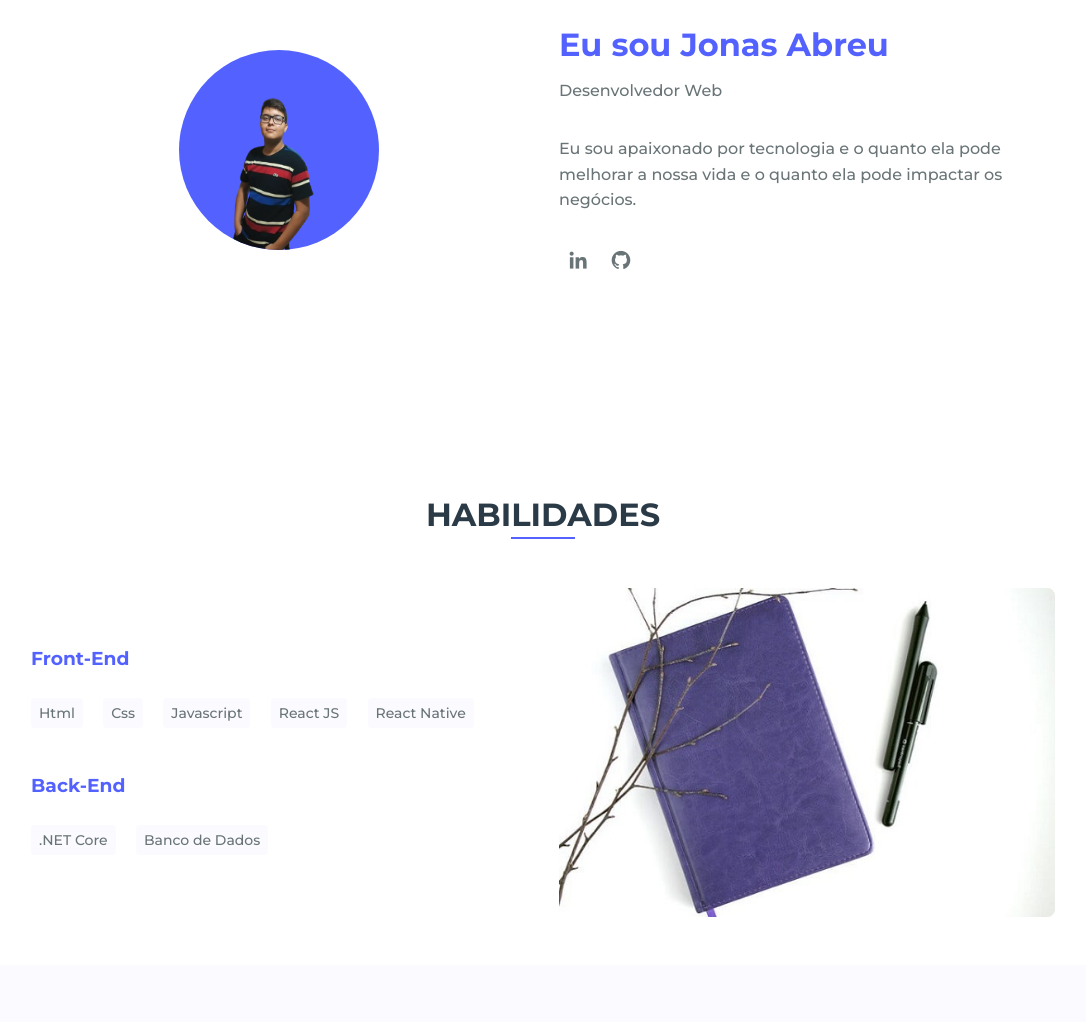
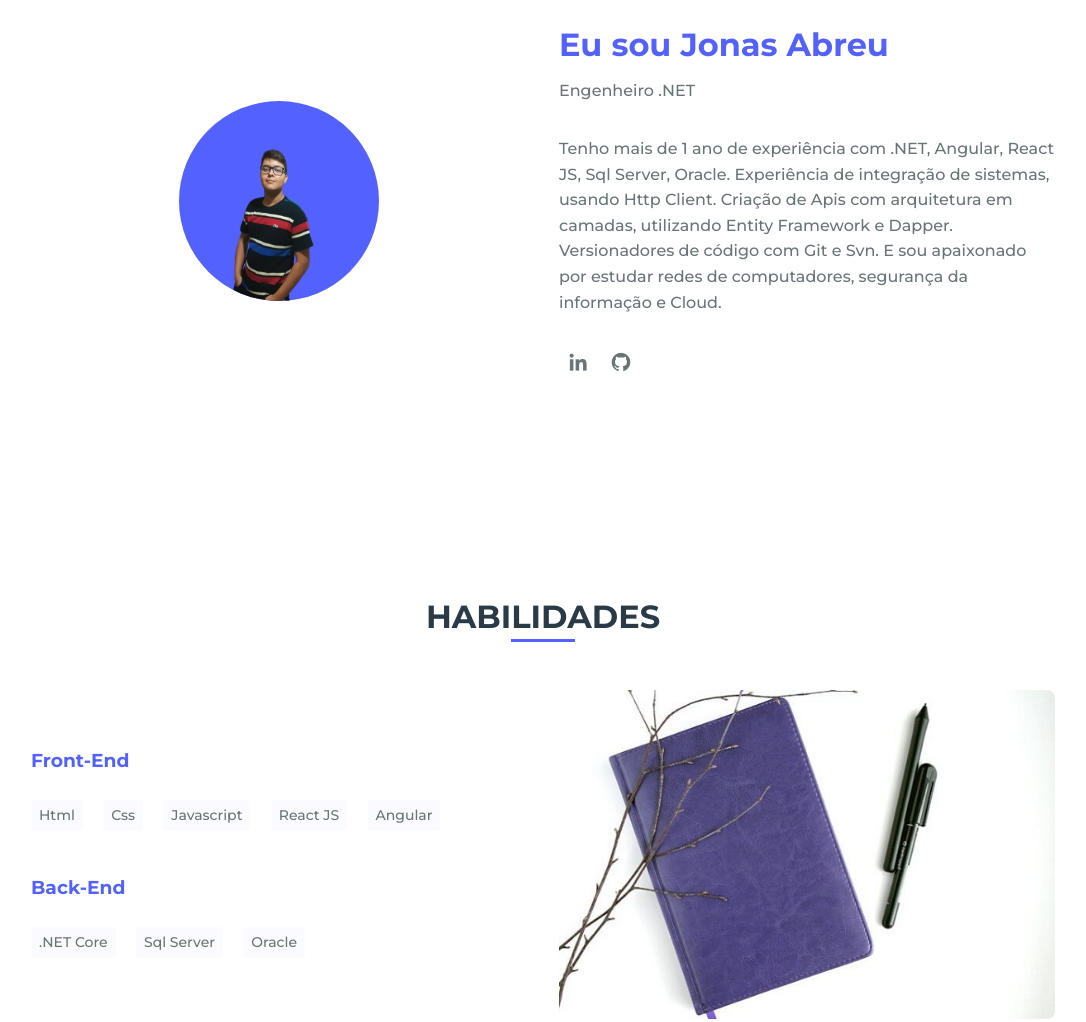
Before and after one commit to jonas-abr/Portfolio, a plain HTML site: page index.html in a window 1280 px wide. Shown: the part 880-1902 px from the top of the page, without its empty margins (97-1183 px from the left). Drawn offline with nearby package versions, Linux system fonts and the light colour scheme.

Commit message:
atualizando textos

```diff
--- a/index.html
+++ b/index.html
@@ -63,8 +63,12 @@
 
                     <div>
                         <h2 class="about__subtitle">Eu sou Jonas Abreu</h2>
-                        <span class="about__profession">Desenvolvedor Web   </span>
-                        <p class="about__text">Eu sou apaixonado por tecnologia e o quanto ela pode melhorar a nossa vida e o quanto ela pode impactar os negócios.</p>
+                        <span class="about__profession">Engenheiro .NET</span>
+                        <p class="about__text">Tenho mais de 1 ano de experiência com .NET, Angular, React JS, Sql Server, Oracle.
+                            Experiência de integração de sistemas, usando Http Client. Criação de Apis com arquitetura em camadas, utilizando
+                            Entity Framework e Dapper.
+                            Versionadores de código com Git e Svn. E sou apaixonado por estudar redes de computadores, segurança da informação e Cloud.
+                        </p>
 
                         <div class="about__social">
                             <a href="https://www.linkedin.com/in/jonas-abreu-841a97199/" class="about__social-icon"><i class='bx bxl-linkedin' ></i></a>
@@ -85,11 +89,12 @@
                         <span class="skills__name">Css</span>
                         <span class="skills__name">Javascript</span>
                         <span class="skills__name">React JS</span>
-                        <span class="skills__name">React Native</span>
+                        <span class="skills__name">Angular</span>
 
                         <h3 class="skills__subtitle">Back-End</h3>
                         <span class="skills__name">.NET Core</span>
-                        <span class="skills__name">Banco de Dados</span>
+                        <span class="skills__name">Sql Server</span>
+                        <span class="skills__name">Oracle</span>
                     </div>
 
                     <div class="skills__img">
```
